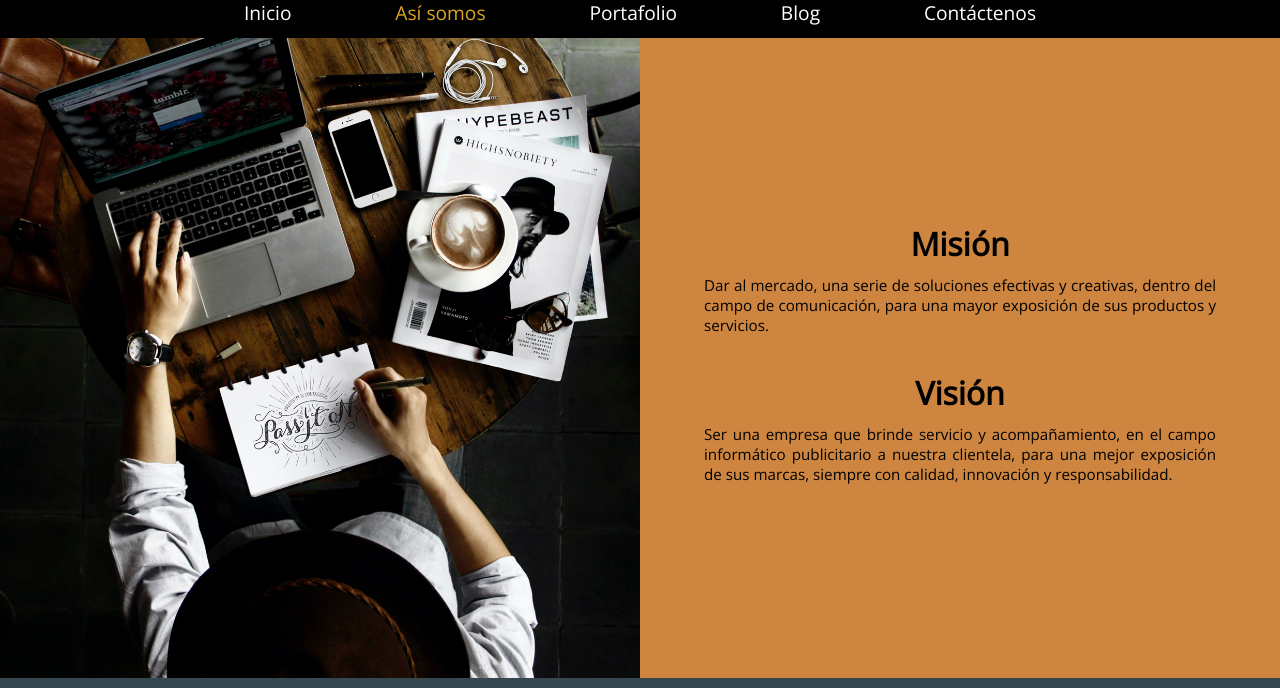
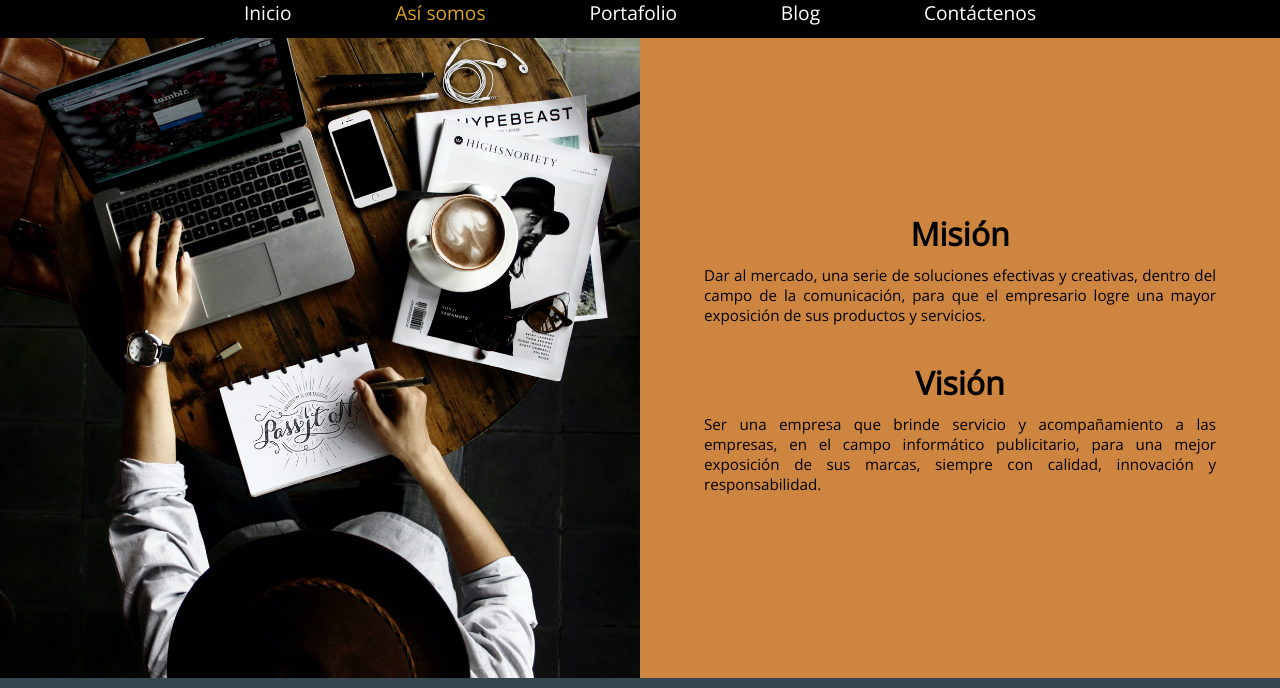
Before and after one commit to rauldario/tresocuatro, a plain HTML site: page aboutus.html in a window 1280 px wide. Shown: the part 112-800 px from the top of the page. Drawn offline with nearby package versions, Linux system fonts and the light colour scheme.

Commit message:
Add files via upload

```diff
--- a/aboutus.html
+++ b/aboutus.html
@@ -73,12 +73,11 @@
       <div class="portadaAbout">
         <img src="img/aboutus.jpg" alt="graphic design and web development">
       </div>
-
       <div class="aboutText">
         <h1>Misi&oacute;n</h1>
-        <p>Dar al mercado, una serie de soluciones efectivas y creativas, dentro del campo de comunicaci&oacute;n, para una mayor exposici&oacute;n de sus productos y servicios.</p>
+        <p>Dar al mercado, una serie de soluciones efectivas y creativas, dentro del campo de la comunicaci&oacute;n, para que el empresario logre una mayor exposici&oacute;n de sus productos y servicios.</p>
         <h1>Visi&oacute;n</h1>
-        <p>Ser una empresa que brinde servicio y acompa&ntilde;amiento, en el campo inform&aacute;tico publicitario a nuestra clientela, para una mejor exposici&oacute;n de sus marcas, siempre con calidad, innovaci&oacute;n y responsabilidad.</p>
+        <p>Ser una empresa que brinde servicio y acompa&ntilde;amiento a las empresas, en el campo inform&aacute;tico publicitario, para una mejor exposici&oacute;n de sus marcas, siempre con calidad, innovaci&oacute;n y responsabilidad.</p>
       </div>
     </section>
 
```
